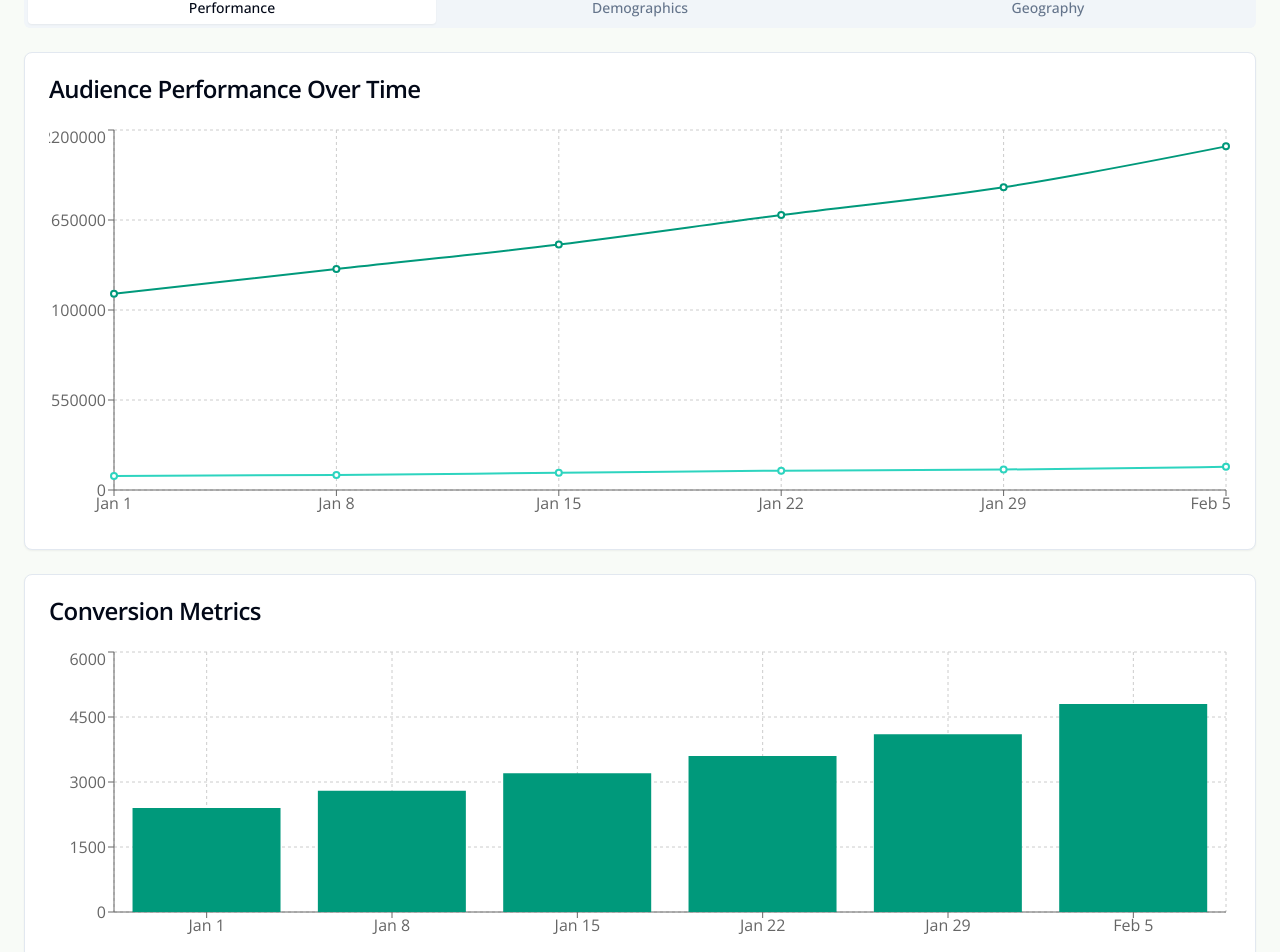
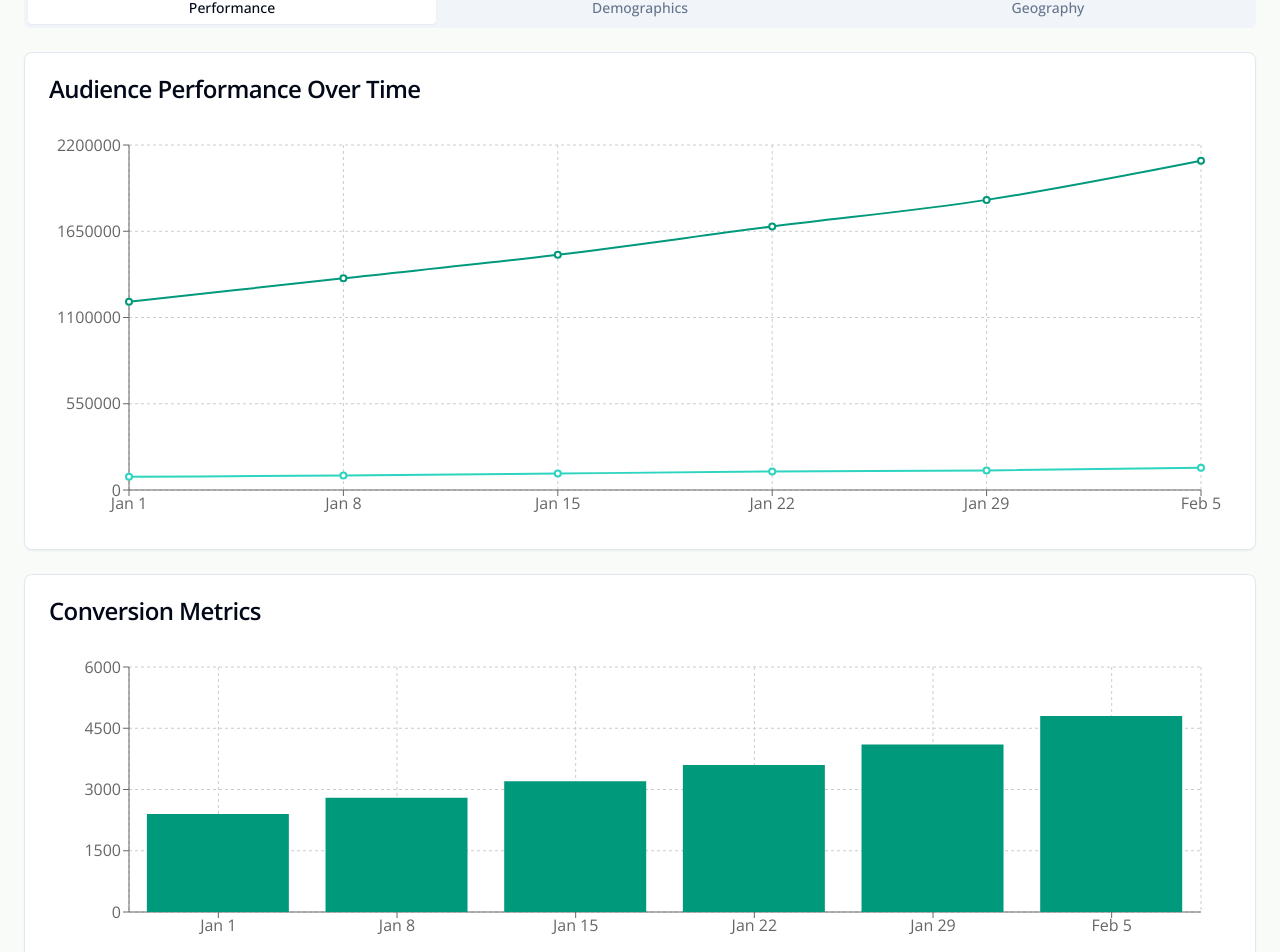
Before and after one commit to tomokeefe/lookalike-Audience, a React (Vite) app: page /audience/1 in a window 1280 px wide. Shown: the part 336-1288 px from the top of the page. Built offline with nearby package versions, Linux system fonts and the light colour scheme; the HTML template or start-up script is replaced by a standard one; a web font is replaced by a local one.

Commit message:
view_path
cgen-a9f872d3b80043908f9e253c9a726f31

```diff
--- a/src/pages/AudienceDetails.tsx
+++ b/src/pages/AudienceDetails.tsx
@@ -229,10 +229,18 @@ const AudienceDetails = () => {
               </CardHeader>
               <CardContent>
                 <ResponsiveContainer width="100%" height={400}>
-                  <LineChart data={performanceData}>
+                  <LineChart
+                    data={performanceData}
+                    margin={{ top: 20, right: 30, left: 20, bottom: 5 }}
+                  >
                     <CartesianGrid strokeDasharray="3 3" />
-                    <XAxis dataKey="date" />
-                    <YAxis />
+                    <XAxis
+                      dataKey="date"
+                      axisLine={true}
+                      tickLine={true}
+                      tick={true}
+                    />
+                    <YAxis axisLine={true} tickLine={true} tick={true} />
                     <Tooltip />
                     <Line
                       type="monotone"
@@ -259,10 +267,18 @@ const AudienceDetails = () => {
               </CardHeader>
               <CardContent>
                 <ResponsiveContainer width="100%" height={300}>
-                  <BarChart data={performanceData}>
+                  <BarChart
+                    data={performanceData}
+                    margin={{ top: 20, right: 30, left: 20, bottom: 5 }}
+                  >
                     <CartesianGrid strokeDasharray="3 3" />
-                    <XAxis dataKey="date" />
-                    <YAxis />
+                    <XAxis
+                      dataKey="date"
+                      axisLine={true}
+                      tickLine={true}
+                      tick={true}
+                    />
+                    <YAxis axisLine={true} tickLine={true} tick={true} />
                     <Tooltip />
                     <Bar dataKey="conversions" fill="#00997B" />
                   </BarChart>
```
